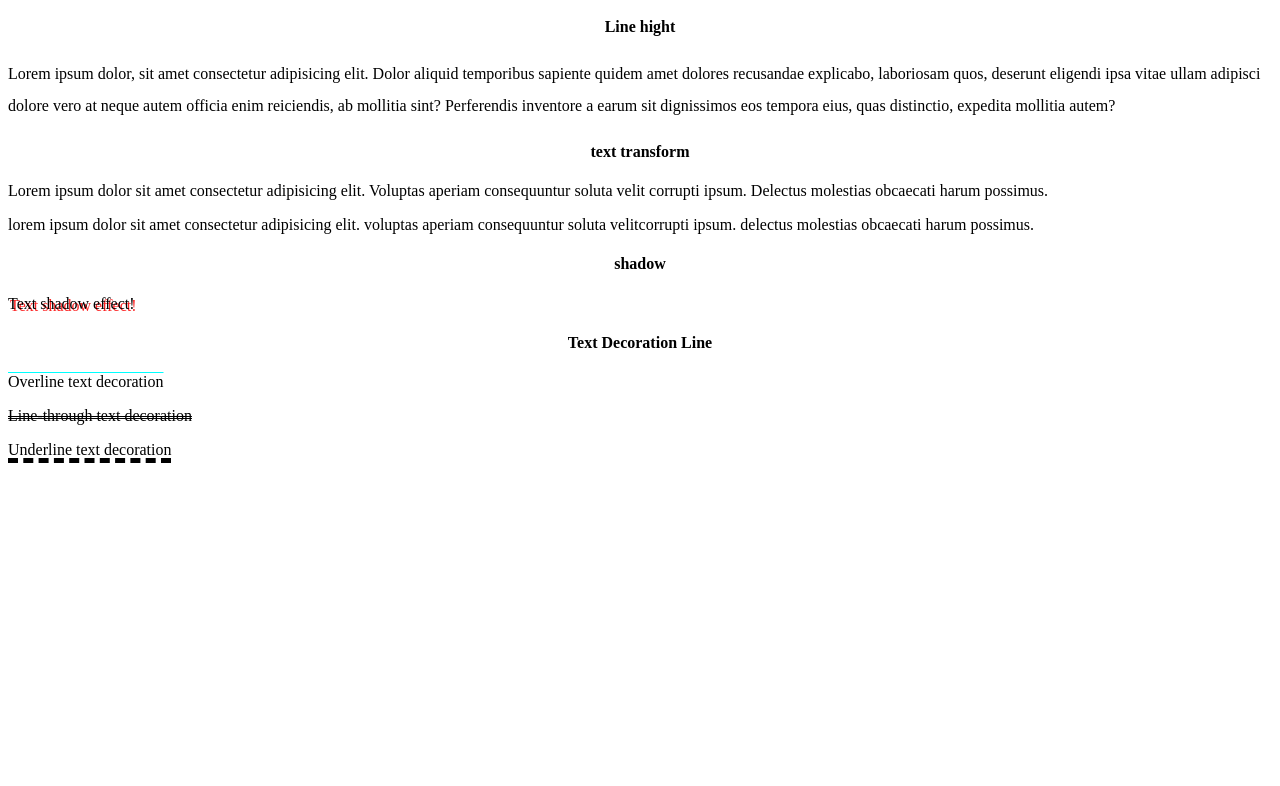
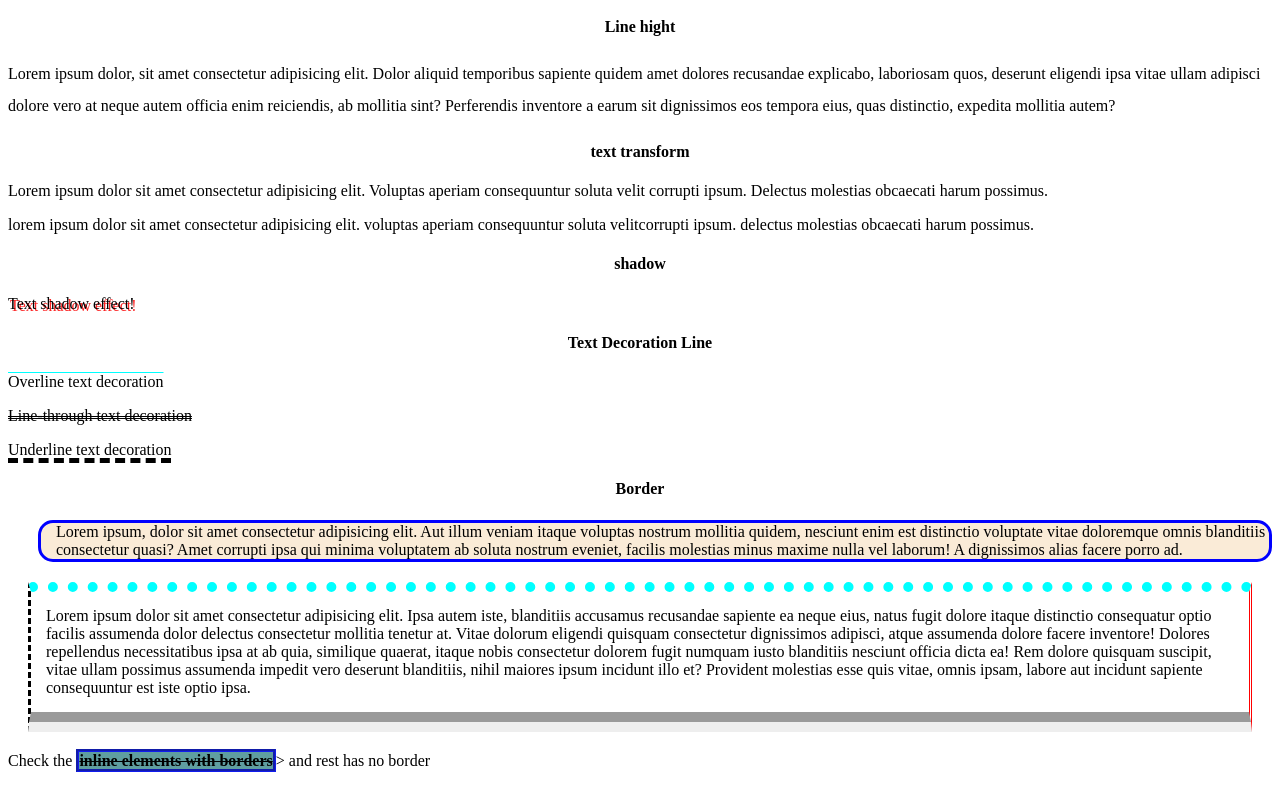
Before and after one commit to poovazhagan/Frontend-class, a plain HTML site: page css text/text.html in a window 1280 px wide. Shown: the part 1056-1842 px from the top of the page. Before the commit the page ends 1531 px from the top, so only its background shows below. Drawn offline with Linux system fonts and the light colour scheme.

Commit message:
css text

```diff
--- a/css text/text.css
+++ b/css text/text.css
@@ -87,3 +87,33 @@
     text-decoration-style: dashed;
     text-decoration-thickness: 5px;
 }
+
+.border {
+    border-style: solid;
+    border-color: blue;
+    border-radius: 15px;
+    padding-left: 15px;
+    margin-left: 30px;
+    background-color: antiquewhite;
+}
+
+.double {
+    border-top: aqua;
+    border-top-style: dotted;
+    border-top-width: 10px;
+    border-right: red;
+    border-left-style: dashed;
+    border-right-style: double;
+    border-bottom-style: groove;
+    border-bottom-width: 20px;
+    padding: 15px;
+    margin: 20px;
+}
+strong{background-color: cadetblue;
+    border-style: groove;
+    border-color: rgba(0, 0, 255, 0.819);
+    text-decoration: line-through;
+
+
+
+}
--- a/css text/text.html
+++ b/css text/text.html
@@ -79,6 +79,22 @@
     <p class="Line">Overline text decoration</p>
     <p class="dot">Line-through text decoration</p>
     <p class="circle">Underline text decoration</p>
+    <!-- Border -->
+    <h4 style="text-align: center;">Border</h4>
+    <p class="border">Lorem ipsum, dolor sit amet consectetur adipisicing elit. Aut illum veniam itaque voluptas nostrum
+        mollitia quidem, nesciunt enim est distinctio voluptate vitae doloremque omnis blanditiis consectetur quasi?
+        Amet corrupti ipsa qui minima voluptatem ab soluta nostrum eveniet, facilis molestias minus maxime nulla vel
+        laborum! A dignissimos alias facere porro ad. </p>
+    <p class="double">Lorem ipsum dolor sit amet consectetur adipisicing elit. Ipsa autem iste, blanditiis accusamus
+        recusandae sapiente ea neque eius, natus fugit dolore itaque distinctio consequatur optio facilis assumenda
+        dolor delectus consectetur mollitia tenetur at. Vitae dolorum eligendi quisquam consectetur dignissimos
+        adipisci, atque assumenda dolore facere inventore! Dolores repellendus necessitatibus ipsa at ab quia, similique
+        quaerat, itaque nobis consectetur dolorem fugit numquam iusto blanditiis nesciunt officia dicta ea! Rem dolore
+        quisquam suscipit, vitae ullam possimus assumenda impedit vero deserunt blanditiis, nihil maiores ipsum incidunt
+        illo et? Provident molestias esse quis vitae, omnis ipsam, labore aut incidunt sapiente consequuntur est iste
+        optio ipsa.</p>
+    <p>Check the <strong>inline elements with borders</strong>> and rest has no border </p>
+
 </body>
 
 </html>
```
Also changed, not shown: css text/bird-colorful-logo-gradient-vector_343694-1365.avif (renamed from bird-colorful-logo-gradient-vector_343694-1365.avif), re work/css text/text.html (added).
